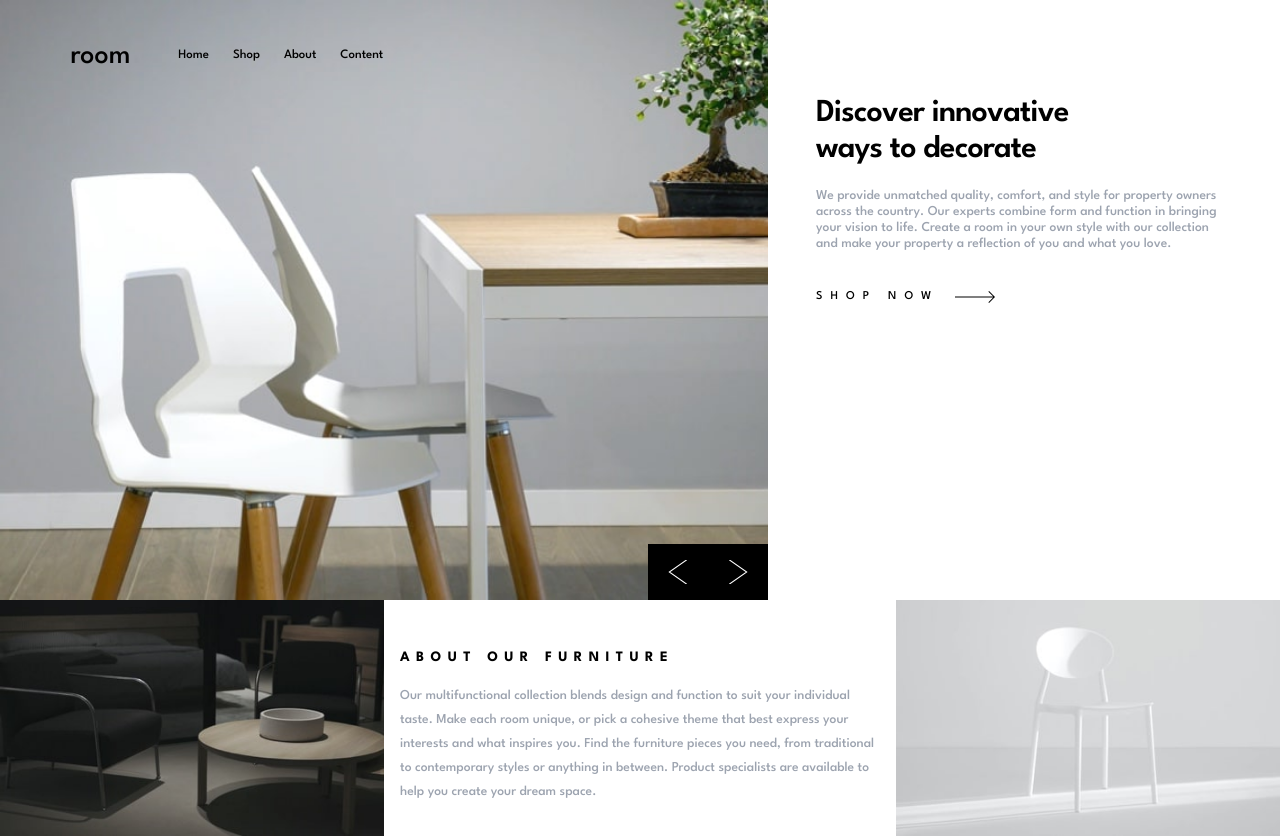
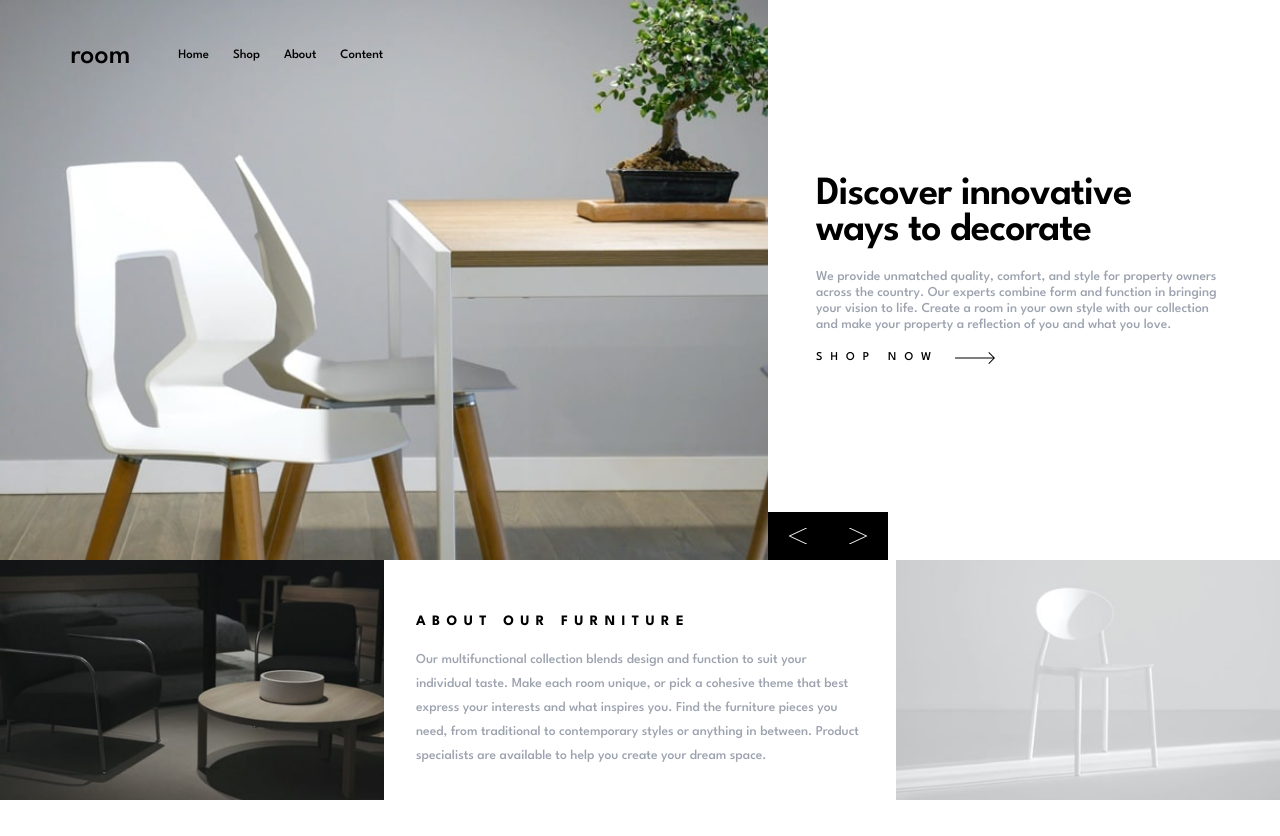
Before and after one commit to JoramirJr/room-homepage, a SvelteKit app: page / in a window 1280 px wide. After the commit the page ends 800 px from the top, so only its background shows below. Built offline with nearby package versions, Linux system fonts and the light colour scheme.

Commit message:
desktop screen, desktop, UI done

```diff
--- a/src/routes/+page.svelte
+++ b/src/routes/+page.svelte
@@ -26,21 +26,21 @@
 <main class="h-fit w-screen">
   <section class="flex flex-col sm:flex-row">
     <div
-      class="min-h-[22rem] bg-light-furniture-mobile bg-cover flex items-end justify-end w-screen sm:min-w-[60vw] sm:h-[75vh] sm:bg-light-furniture-desktop"
+      class="min-h-[22rem] bg-light-furniture-mobile bg-cover flex items-end justify-end w-screen sm:min-w-[60vw] sm:h-[70vh] sm:bg-light-furniture-desktop"
     >
       <div
-        class="w-fit right-0 bottom-0 flex gap-0 *:bg-black *:py-[1rem] *:px-[1.25rem]"
+        class="w-fit right-0 bottom-0 flex gap-0 *:bg-black *:py-[1rem] *:px-[1.25rem] sm:hidden"
       >
         <button aria-label="slider return">
           <img
-            class="w-[.6rem] sm:w-[1.25rem] sm:h-[1.5rem]"
+            class="w-full h-[1rem]"
             src="icon-angle-left.svg"
             alt="slider return icon"
           />
         </button>
         <button aria-label="slider forward">
           <img
-            class="w-[.6rem] sm:w-[1.25rem] sm:h-[1.5rem]"
+            class="w-full h-[1rem]"
             src="icon-angle-right.svg"
             alt="slider forward icon"
           />
@@ -48,21 +48,21 @@
       </div>
     </div>
     <div
-      class="flex flex-col justify-center gap-[1.25rem] h-fit px-[1.75rem] box-content mt-[5rem] sm:w-full sm:px-[3rem] sm:py-[1rem]"
+      class="h-fit px-[1.75rem] box-content my-[4rem] sm:w-full sm:px-[3rem] sm:py-[1rem] sm:m-0 sm:h-[70vh] sm:box-border sm:relative sm:flex sm:flex-col sm:justify-center"
     >
       <h2
-        class="text-black text-[2rem] leading-[2.25rem] font-semibold tracking-tight"
+        class="text-black text-[2.5rem] leading-[2.25rem] font-semibold tracking-tight mb-[1.25rem]"
       >
         Discover innovative ways to decorate
       </h2>
-      <span class="text-gray-400 leading-[1rem] text-[.85rem]">
+      <span class="text-gray-400 leading-[1rem] text-[.85rem] mb-[1.5rem] sm:m-0">
         We provide unmatched quality, comfort, and style for property owners
         across the country. Our experts combine form and function in bringing
         your vision to life. Create a room in your own style with our collection
         and make your property a reflection of you and what you love.
       </span>
       <button
-        class="flex text-[1rem] py-[1rem] items-center gap-[1rem] text-black tracking-[.5rem] w-full sm:text-[.75rem] sm:text-bold"
+        class="flex text-[1rem] mt-[1.25rem] py-[1rem] items-center gap-[1rem] text-black tracking-[.5rem] w-full sm:text-[.75rem] sm:text-bold sm:m-0"
       >
         SHOP NOW
         <img
@@ -71,6 +71,23 @@
           alt="shop now arrow icon"
         />
       </button>
+      <div
+        class="absolute w-fit left-0 bottom-0 flex gap-0 *:bg-black *:py-[1rem] *:px-[1.25rem] hidden sm:block"
+      >
+        <button aria-label="slider return">
+          <img
+            class="w-[.6rem] sm:w-[1.25rem] sm:h-[1rem] sm:w-[.75rem]"
+            src="icon-angle-left.svg"
+            alt="slider return icon"
+          />
+        </button><button aria-label="slider forward">
+          <img
+            class="w-[.6rem] sm:w-[1.25rem] sm:h-[1rem] sm:w-[.75rem]"
+            src="icon-angle-right.svg"
+            alt="slider forward icon"
+          />
+        </button>
+      </div>
     </div>
   </section>
   <section class="sm:flex w-screen sm:h-fit">
@@ -79,14 +96,16 @@
       src="image-about-dark.jpg"
       alt=""
     />
-    <div class="h-fit py-[2rem] px-[1rem] box-content sm:box-border sm:max-h-[30vh] sm:max-w-[60vw]">
+    <div
+      class="h-fit py-[2.25rem] px-[2rem] box-content sm:box-border sm:max-h-[30vh] sm:max-w-[60vw]"
+    >
       <h2
         class="text-black text-[.9rem] leading-[3.25rem] font-bold tracking-[.4rem] sm:w-full leading-0"
       >
         ABOUT OUR FURNITURE
       </h2>
       <span
-        class="text-gray-400 leading-[1.25rem] sm:text-[.85rem] sm:leading-[1rem] sm:w-fit"
+        class="text-gray-400 leading-[1.25rem] sm:text-[.85rem] sm:leading-none sm:w-fit"
       >
         Our multifunctional collection blends design and function to suit your
         individual taste. Make each room unique, or pick a cohesive theme that
```
